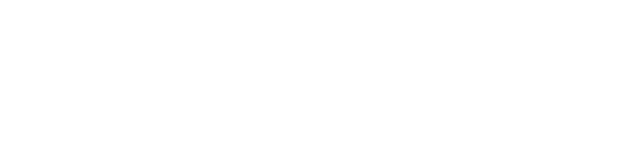
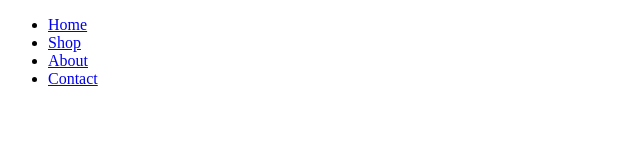
Before and after one commit to SheezaKanwal-123/Furino-project, a plain HTML site: page index.html in a window 1280 px wide. Shown: the whole page, without its empty margins (0-640 px from the left). Drawn offline with Linux system fonts and the light colour scheme.

Commit message:
Create file(indrx.css)

```diff
--- a/index.html
+++ b/index.html
@@ -3,9 +3,14 @@
 <head>
     <meta charset="UTF-8">
     <meta name="viewport" content="width=device-width, initial-scale=1.0">
-    <title>Document</title>
+    <title>Furino Project</title>
 </head>
 <body>
-
+    <ul>
+        <li><a href="#Home">Home</a></li>
+        <li><a href="#shop">Shop</a></li>
+        <li><a href="#About ">About</a></li>
+        <li><a href="#contact">Contact</a></li>
+    </ul>
 </body>
 </html>
```
Also changed, not shown: index.css (added).
